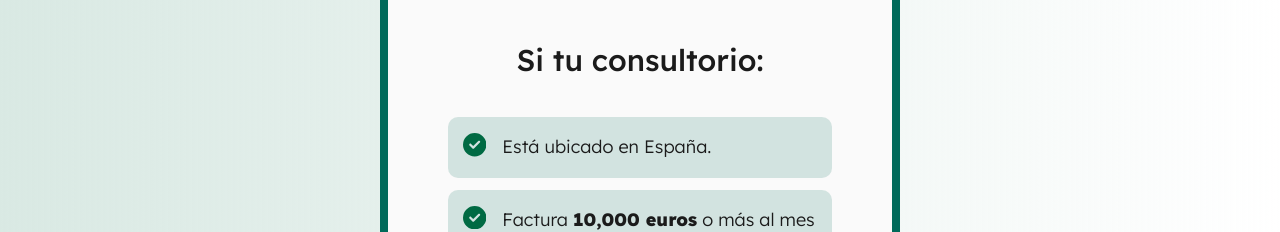
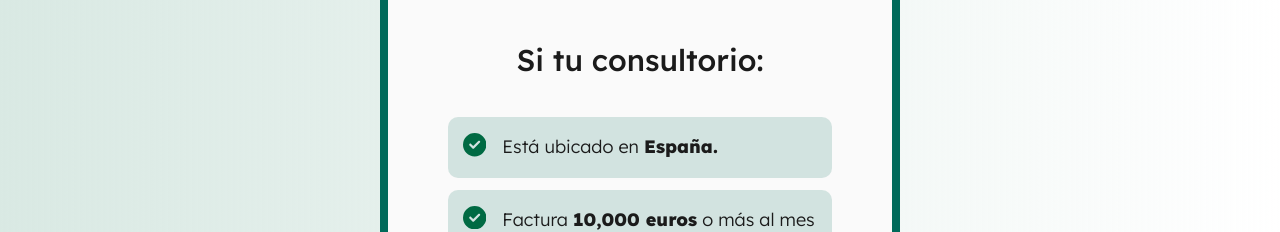
Before and after one commit to p1luso/hackDental, a React (Vite) app: page / in a window 1280 px wide. Shown: the part 7344-7576 px from the top of the page. Built offline with nearby package versions, Linux system fonts and the light colour scheme.

Commit message:
fix: make spain strong

```diff
--- a/src/pages/LandingPage/LandingPage.jsx
+++ b/src/pages/LandingPage/LandingPage.jsx
@@ -453,7 +453,7 @@ algunas palabras sobre ti y tu negocio.
                 <Icon size={"1.3rem"} color="var(--primary)" type={"check"} />
 
                   <Text color="dark" bold="font-light">
-                    Está ubicado en España.
+                    Está ubicado en <strong>España.</strong>
                   </Text>
                 </div>
                 <div className={styles.spainLocation__items__item}>
```
